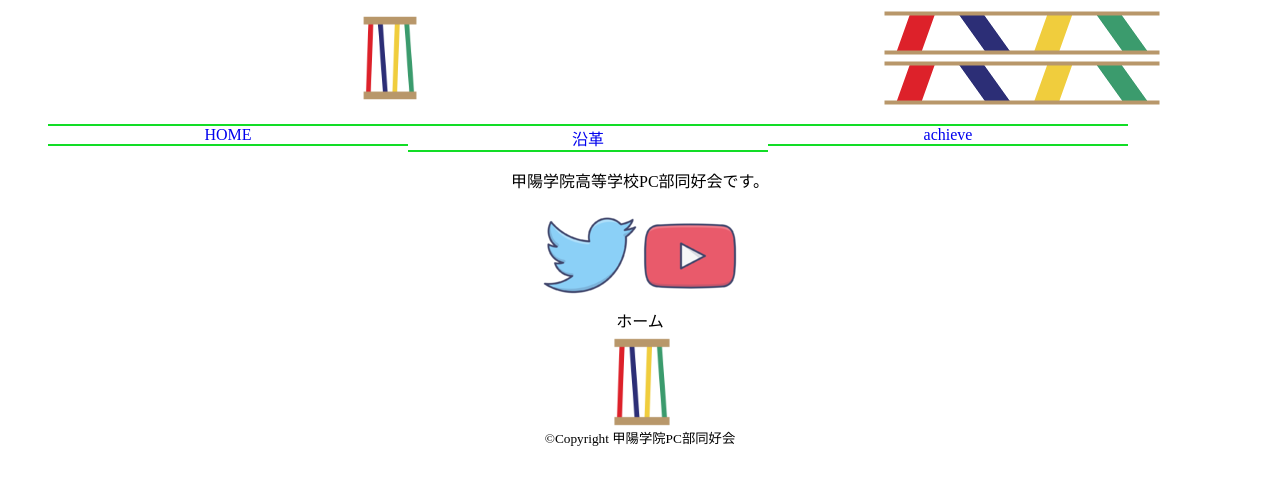
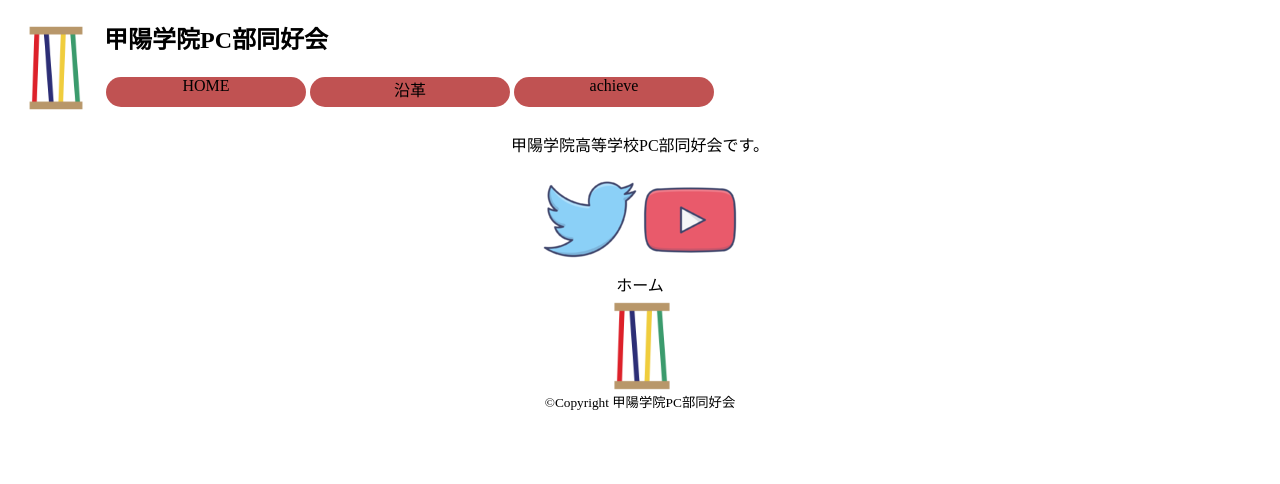
Before and after one commit to Koyo-PC/KYPC-web, a plain HTML site: page index.html in a window 1280 px wide. Drawn offline with nearby package versions, Linux system fonts and the light colour scheme.

Commit message:
gomenntyaityao

```diff
--- a/css/footer.css
+++ b/css/footer.css
@@ -1,7 +1,10 @@
 @charset "utf-8";
 .sns  {margin-left: auto;}
-.logo {width: 96px;
-height:96px ; }
+.footer-logo {
+    width: 96px;
+    height:96px ;
+    margin:auto;
+}
 footer{
     text-align: center;
 }
--- a/css/header.css
+++ b/css/header.css
@@ -5,33 +5,28 @@
     clear:both;
 }
 header nav ul li {
-    width: 360px;
+    width: 200px;
+    height : 30px;
     float: left;
     text-align: center;
     text-decoration: none;
-    border-top: 2px solid #12dd26;
-    border-bottom: 2px solid #12dd26;
+    background-color: rgba(177, 39, 39, 0.800);
+    margin: 2px;
+    border-radius: 15px;
 }
 ul {
     list-style: none;
 }
-a {
+header nav ul li a {
     text-decoration: none;
+    color: black;
 }
-.logo {
+.header-logo {
     margin: auto;
-    width: 500px;
-    height: 100px;
+    width: 96px;
+    height: 96px;
 }
-.logo-1 {
-    margin: auto;
-    width: 500px;
-    height: 50px;
+.header-image {
+  display: flex;
+  float: left;
 }
-.div {
-  display: flex;
-}
-.div-1 {
-  display: flex;
-  flex-direction: column;
-}
--- a/footer.html
+++ b/footer.html
@@ -4,6 +4,6 @@
                 <a href="https://www.youtube.com/@koyo_pc"><img src="images\youtube_video_logo_brand_icon_133243.png" alt="sns"></a>
         </div>
         ホーム
-        <div class="logo"><img src="images\logo-kypc.png" alt="logo" width = "100px" height="100px"></div>
+        <div class="footer-logo"><img src="images\logo-kypc.png" alt="logo" width = "100px" height="100px"></div>
         <small>&copy;Copyright 甲陽学院PC部同好会</small>
 </footer>
--- a/header.html
+++ b/header.html
@@ -1,18 +1,14 @@
 
     <header>
         <nav>
-            <div class="div">
-                    <img src="images/logo-kypc.png" class="logo">
-                    <div class="div-1">
-                <img src="images/logo-kypc.png" class="logo-1">
-                <img src="images/logo-kypc.png" class="logo-1">
+            <div class="header-image">
+                <img src="images/logo-kypc.png" class="header-logo">
             </div>
-            </div>
+            <div><h1>甲陽学院PC部同好会</h1></div>
             <ul class="clear-fix">
                 <li><a href="index.html">HOME</a></li>
                 <li><a href="ennkaku.html">沿革</a></li>
                 <li><a href="achievements.html">achieve</a></li>
             </ul>
-
         </nav>
     </header>
```
